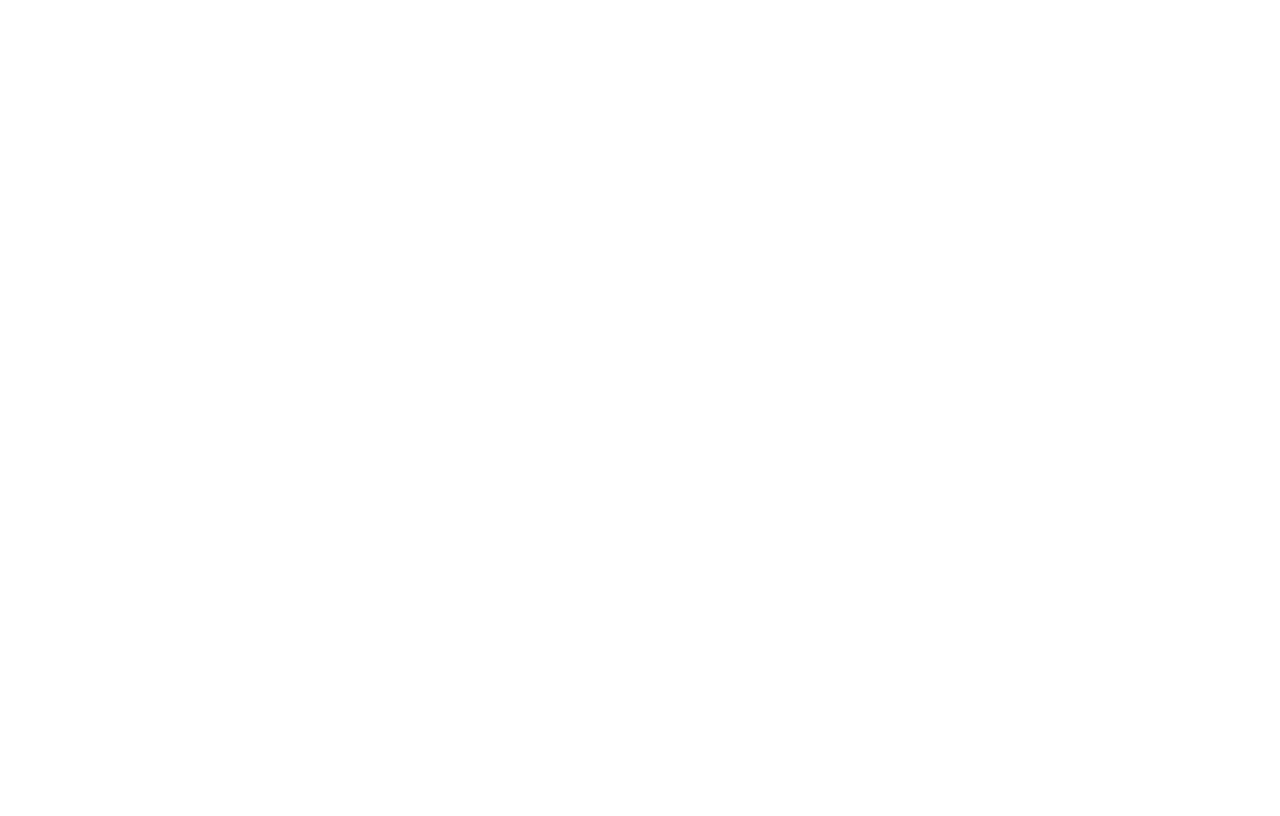
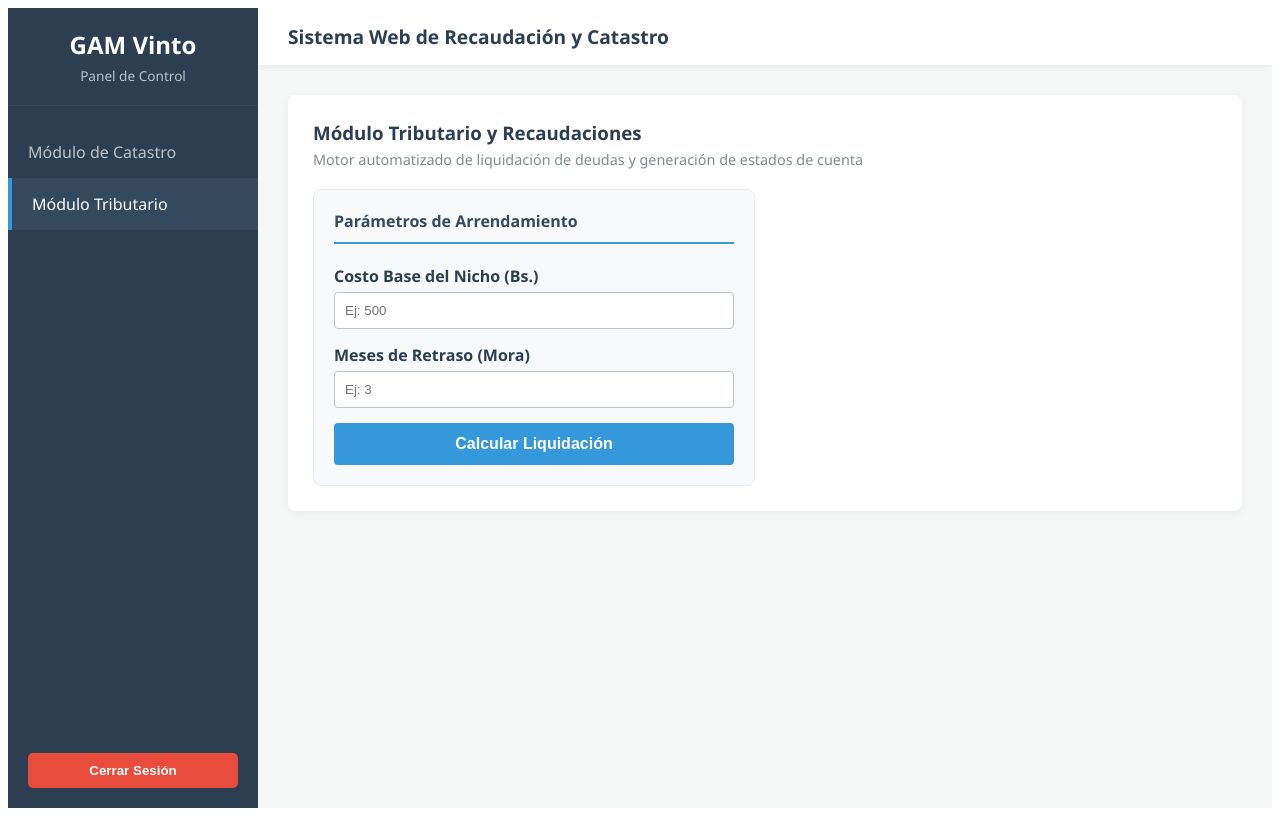
Before and after one commit to rodrigo0308/sistema-catastro-vinto, an Angular app in the folder frontend/: page /dashboard/recaudacion in a window 1280 px wide. Before the commit this address led to /. Built offline with nearby package versions, Linux system fonts and the light colour scheme.

Commit message:
feat: sprint 3 - modulo tributario visual y conexion con motor de recaudacion backend

```diff
--- a/frontend/src/app/app.routes.ts
+++ b/frontend/src/app/app.routes.ts
@@ -2,6 +2,7 @@
 import { LoginComponent } from './auth/login/login.component';
 import { DashboardComponent } from './layout/dashboard/dashboard.component';
 import { CatastroComponent } from './modules/catastro/catastro.component';
+import { RecaudacionComponent } from './modules/recaudacion/recaudacion.component';
 
 export const routes: Routes = [
   { path: '', redirectTo: 'login', pathMatch: 'full' },
@@ -10,7 +11,8 @@
     path: 'dashboard',
     component: DashboardComponent,
     children: [
-      { path: 'catastro', component: CatastroComponent }
+      { path: 'catastro', component: CatastroComponent },
+      { path: 'recaudacion', component: RecaudacionComponent } // <-- Nueva ruta
     ]
   }
 ];
--- /dev/null
+++ b/frontend/src/app/modules/recaudacion/recaudacion.component.css
@@ -0,0 +1,139 @@
+.recaudacion-container {
+    background: white;
+    padding: 25px;
+    border-radius: 8px;
+    box-shadow: 0 2px 10px rgba(0, 0, 0, 0.05);
+}
+
+.header h3 {
+    margin: 0;
+    color: #2c3e50;
+}
+
+.header p {
+    margin: 5px 0 20px;
+    color: #7f8c8d;
+    font-size: 0.9em;
+}
+
+.grid-calculadora {
+    display: grid;
+    grid-template-columns: 1fr 1fr;
+    gap: 20px;
+}
+
+.card {
+    background: #f8f9fa;
+    border: 1px solid #e9ecef;
+    border-radius: 8px;
+    padding: 20px;
+}
+
+h4 {
+    margin-top: 0;
+    color: #34495e;
+    border-bottom: 2px solid #3498db;
+    padding-bottom: 10px;
+}
+
+.form-group {
+    margin-bottom: 15px;
+}
+
+.form-group label {
+    display: block;
+    font-weight: bold;
+    margin-bottom: 5px;
+    color: #2c3e50;
+}
+
+.form-control {
+    width: 100%;
+    padding: 10px;
+    border: 1px solid #bdc3c7;
+    border-radius: 4px;
+    box-sizing: border-box;
+}
+
+.btn-calcular {
+    width: 100%;
+    padding: 12px;
+    background-color: #3498db;
+    color: white;
+    border: none;
+    border-radius: 4px;
+    font-size: 1em;
+    font-weight: bold;
+    cursor: pointer;
+    transition: background-color 0.3s;
+}
+
+.btn-calcular:hover {
+    background-color: #2980b9;
+}
+
+.btn-calcular:disabled {
+    background-color: #95a5a6;
+    cursor: not-allowed;
+}
+
+.error-msg {
+    color: #e74c3c;
+    font-size: 0.85em;
+    margin-bottom: 10px;
+}
+
+/* Estilos del Ticket / Resultado */
+.ticket-header {
+    display: flex;
+    justify-content: space-between;
+    align-items: center;
+}
+
+.badge {
+    background-color: #2ecc71;
+    color: white;
+    padding: 3px 8px;
+    border-radius: 12px;
+    font-size: 0.75em;
+    font-weight: bold;
+}
+
+.result-list {
+    list-style: none;
+    padding: 0;
+    margin: 0;
+}
+
+.result-list li {
+    display: flex;
+    justify-content: space-between;
+    padding: 8px 0;
+    border-bottom: 1px dashed #bdc3c7;
+}
+
+.text-warning {
+    color: #e67e22;
+}
+
+.total {
+    font-size: 1.2em;
+    color: #2c3e50;
+    border-bottom: none !important;
+    padding-top: 15px !important;
+}
+
+.total-ufv {
+    font-size: 1.1em;
+    color: #2980b9;
+    border-bottom: none !important;
+}
+
+.info-param {
+    margin-top: 20px;
+    text-align: center;
+    color: #7f8c8d;
+    background: #ecf0f1;
+    padding: 8px;
+    border-radius: 4px;
+}
--- /dev/null
+++ b/frontend/src/app/modules/recaudacion/recaudacion.component.html
@@ -0,0 +1,52 @@
+<div class="recaudacion-container">
+    <div class="header">
+        <h3>Módulo Tributario y Recaudaciones</h3>
+        <p>Motor automatizado de liquidación de deudas y generación de estados de cuenta</p>
+    </div>
+
+    <div class="grid-calculadora">
+        <!-- Panel Izquierdo: Formulario de Ingreso -->
+        <div class="card form-card">
+            <h4>Parámetros de Arrendamiento</h4>
+
+            <div class="form-group">
+                <label>Costo Base del Nicho (Bs.)</label>
+                <input type="number" [(ngModel)]="costoBase" class="form-control" placeholder="Ej: 500">
+            </div>
+
+            <div class="form-group">
+                <label>Meses de Retraso (Mora)</label>
+                <input type="number" [(ngModel)]="mesesRetraso" class="form-control" placeholder="Ej: 3">
+            </div>
+
+            <div *ngIf="error" class="error-msg">{{ error }}</div>
+
+            <button class="btn-calcular" (click)="calcularLiquidacion()" [disabled]="cargando">
+                {{ cargando ? 'Procesando Cálculo...' : 'Calcular Liquidación' }}
+            </button>
+        </div>
+
+        <!-- Panel Derecho: Estado de Cuenta (Solo se muestra si hay respuesta del backend) -->
+        <div class="card result-card" *ngIf="resultado">
+            <div class="ticket-header">
+                <h4>Estado de Cuenta Generado</h4>
+                <span class="badge">Válido para Caja</span>
+            </div>
+
+            <ul class="result-list">
+                <li><span>Costo Base:</span> <b>{{ resultado.costo_base_bs }} Bs.</b></li>
+                <li><span>Meses en Mora:</span> <b>{{ resultado.meses_retraso }}</b></li>
+                <li><span>Multa Aplicada:</span> <b class="text-warning">{{ resultado.multa_bs }} Bs.</b></li>
+                <li><span>Interés Generado:</span> <b class="text-warning">{{ resultado.interes_bs }} Bs.</b></li>
+                <hr>
+                <li class="total"><span>Total a Pagar (Bs):</span> <b>{{ resultado.total_pagar_bs }} Bs.</b></li>
+                <li class="total-ufv"><span>Conversión UFV:</span> <b>{{ resultado.total_pagar_ufv }} UFV</b></li>
+            </ul>
+
+            <div class="info-param">
+                <small>Parámetros aplicados por el sistema: UFV {{ resultado.parametros_aplicados.ufv }} (Gestión {{
+                    resultado.parametros_aplicados.gestion }})</small>
+            </div>
+        </div>
+    </div>
+</div>
--- /dev/null
+++ b/frontend/src/app/modules/recaudacion/recaudacion.component.ts
@@ -0,0 +1,52 @@
+import { Component } from '@angular/core';
+import { CommonModule } from '@angular/common';
+import { FormsModule } from '@angular/forms';
+import { HttpClient } from '@angular/common/http';
+
+@Component({
+  selector: 'app-recaudacion',
+  standalone: true,
+  imports: [CommonModule, FormsModule],
+  templateUrl: './recaudacion.component.html',
+  styleUrl: './recaudacion.component.css'
+})
+export class RecaudacionComponent {
+  costoBase: number | null = null;
+  mesesRetraso: number | null = null;
+
+  resultado: any = null;
+  cargando: boolean = false;
+  error: string = '';
+
+  constructor(private http: HttpClient) {}
+
+  calcularLiquidacion(): void {
+    if (!this.costoBase || this.costoBase <= 0) {
+      this.error = 'Por favor, ingrese un costo base válido mayor a 0.';
+      return;
+    }
+
+    this.error = '';
+    this.cargando = true;
+    this.resultado = null;
+
+    // Preparamos el cuerpo de la petición exactamente como lo probaste en la consola de PowerShell
+    const body = {
+      costoBase: this.costoBase,
+      mesesRetraso: this.mesesRetraso || 0
+    };
+
+    // Consumimos el endpoint de tu Motor Tributario en el Backend
+    this.http.post('http://localhost:3000/tributario/liquidar', body).subscribe({
+      next: (res) => {
+        this.resultado = res;
+        this.cargando = false;
+      },
+      error: (err) => {
+        console.error('Error al calcular:', err);
+        this.error = 'Ocurrió un error al conectar con el servidor. Verifique que el backend esté encendido.';
+        this.cargando = false;
+      }
+    });
+  }
+}
```
Also changed, not shown: 1 other file (tests, documents, lock files or other folders).
